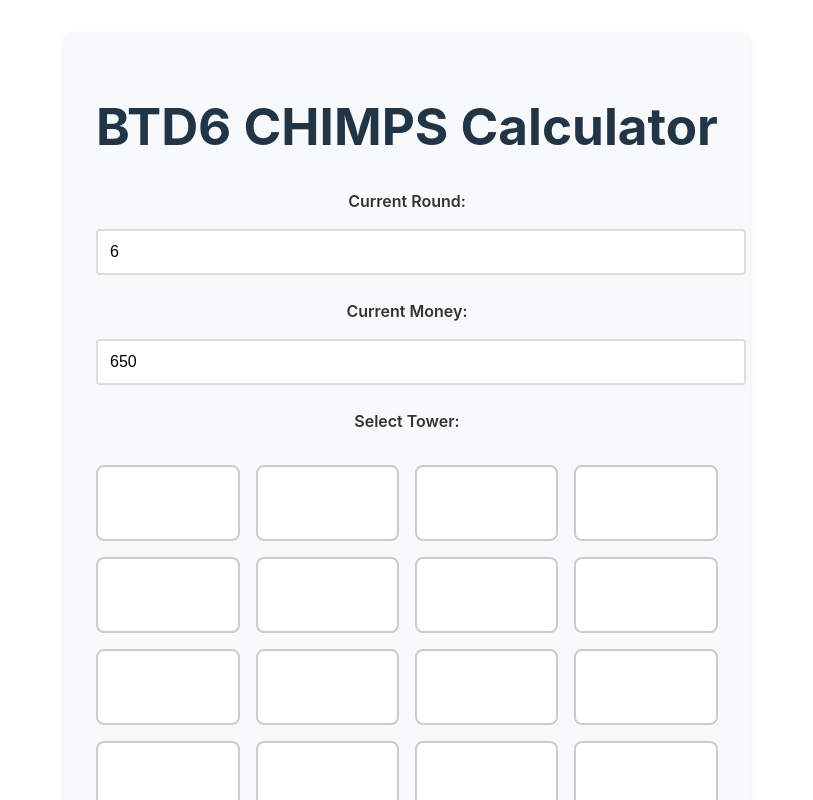
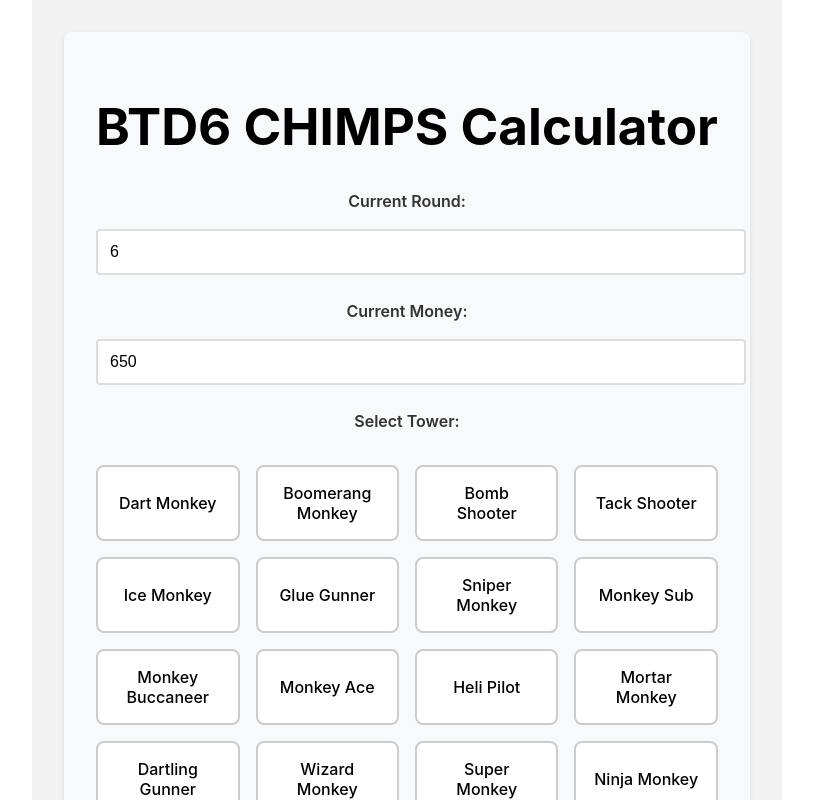
Before and after one commit to 7HE-LUCKY-FISH/btdcalc, a React (Vite) app: page / in a window 1280 px wide. Shown: the top 800 px of the page, without its empty margins (233-1046 px from the left). Built offline with nearby package versions, Linux system fonts and the light colour scheme.

Commit message:
update to the text making it easier to read

```diff
--- a/src/App.css
+++ b/src/App.css
@@ -3,6 +3,8 @@
   margin: 0 auto;
   padding: 2rem;
   text-align: center;
+  background-color: #f2f2f2;
+  color: #000;
 }
 
 .container {
@@ -11,6 +13,7 @@
   padding: 2rem;
   background-color: #f8f9fa;
   border-radius: 8px;
+  color: #000;
   box-shadow: 0 2px 4px rgba(0,0,0,0.1);
 }
 
@@ -67,7 +70,7 @@
 
 button {
   background-color: #4CAF50;
-  color: white;
+  color: #000;
   padding: 1rem;
   border: none;
   border-radius: 4px;
```
